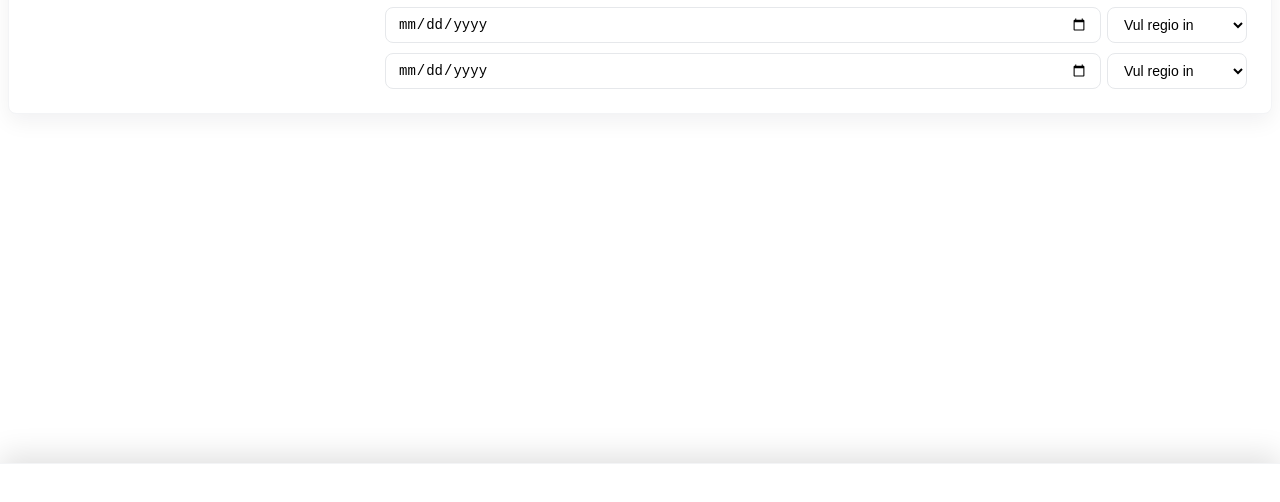
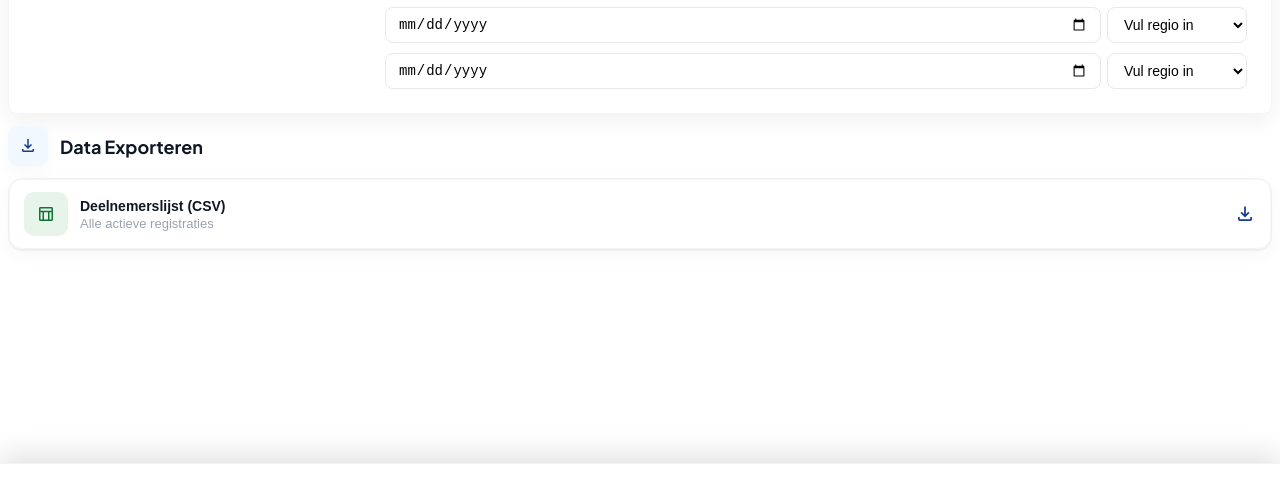
Before and after one commit to RickVerburg232906/Shadow-App, a website built with Vite: page admin-ui/beheer.html in a window 1280 px wide. Shown: the part 292-794 px from the top of the page. Built offline with nearby package versions, Linux system fonts and the light colour scheme.

Commit message:
Add data export UI section and styles
Introduces a new 'Data Exporteren' section in beheer.html with a button to export the participants list as CSV. Adds corresponding CSS styles for the export card and its elements to style.css. Also includes initialization of inschrijftafel.js in beheer.html.

```diff
--- a/admin-ui/beheer.html
+++ b/admin-ui/beheer.html
@@ -117,6 +117,30 @@
       </form>
     </div>
   </section>
+
+        <div class="export-hero-left card-divider" style="width: 100%;">
+          <div class="export-hero-icon" aria-hidden="true">
+            <span class="material-symbols-outlined">download</span>
+          </div>
+          <h3 class="export-hero-title">Data Exporteren</h3>
+          </div>
+    <section id="data-export" class="card export-card card-divider" aria-labelledby="export-title">
+      <div class="export-list">
+        <button id="export-csv" class="export-button" type="button" aria-label="Export deelnemerslijst (CSV)">
+          <div class="export-item-left">
+            <div class="export-item-icon" aria-hidden="true">
+              <span class="material-symbols-outlined">table_chart</span>
+            </div>
+            <div class="export-item-content">
+              <span class="export-item-title">Deelnemerslijst (CSV)</span>
+              <span class="export-item-sub">Alle actieve registraties</span>
+            </div>
+          </div>
+          <span class="material-symbols-outlined export-item-action">download</span>
+        </button>
+      </div>
+    </div>
+  </section>
 </main>
 <footer class="app-footer" role="contentinfo">
         <nav id="admin-bottom-nav" class="admin-bottom-nav" aria-hidden="true">
@@ -141,6 +165,10 @@
 </nav>
 </footer>
 <script type="module">
+  import { initInschrijftafel } from '../src/inschrijftafel.js';
+  initInschrijftafel();
+</script>
+<script type="module">
   import { initBeheer } from '../src/beheer.js';
   // initialize beheer UI (populate planned dates)
   initBeheer();
--- a/style.css
+++ b/style.css
@@ -187,7 +187,7 @@ body.app{
   width:100%;
 }
 .card{
-  background: var(--bg-light);
+  background: white;
   border: 1px solid rgba(243,244,246,1); /* gray-100 */
   border-radius: 0.5rem; /* rounded-lg smaller */
   padding: 0.75rem; /* compact p-3 */
@@ -245,6 +245,44 @@ body.app{
   .plan-rides-form{ align-items:stretch; }
   .date-row{ justify-content:space-between; }
   .form-actions{ justify-content:center; }
+}
+
+/* Data export card */
+.export-card{ padding:0; border-radius:14px; }
+.export-body{
+  display:flex;
+  flex-direction:column;
+  align-items:stretch;
+  gap:18px;
+  padding:20px 28px;
+}
+
+.export-hero{ display:flex; align-items:center; gap:12px; }
+.export-hero-left{ display:flex; align-items:center; gap:12px; }
+.export-hero-icon{ width:40px; height:40px; border-radius:10px; display:inline-flex; align-items:center; justify-content:center; background:#F2F8FF; color:var(--blue); box-shadow: 0 6px 18px rgba(16,24,40,0.03); }
+.export-hero-icon .material-symbols-outlined{ font-size:20px; }
+.export-hero-title{ margin:0; font-size:18px; font-weight:800; color:#0f1724; }
+
+.export-list{ display:block; width:100%; }
+.export-button{ width:100%; display:flex; align-items:center; justify-content:space-between; gap:12px; padding:12px 14px; background:#fff; border:1px solid rgba(243,244,246,1); border-radius:12px; box-shadow: 0 6px 20px rgba(16,24,40,0.04); cursor:pointer; transition: transform 120ms ease, border-color 120ms ease; }
+.export-button:active{ transform: translateY(1px); }
+.export-button:hover{ border-color: rgba(22,62,141,0.12); }
+.export-item-left{ display:flex; align-items:center; gap:12px; }
+.export-item-icon{ width:44px; height:44px; border-radius:10px; display:flex; align-items:center; justify-content:center; background:#E6F4EA; color:#137333; }
+.export-item-icon .material-symbols-outlined{ font-size:20px; }
+.export-item-content{ display:flex; flex-direction:column; align-items:flex-start; }
+.export-item-title{ font-size:14px; font-weight:700; color:#0f1724; }
+.export-item-sub{ font-size:13px; color:#9ca3af; margin-top:2px; }
+.export-item-action{ color: var(--blue); font-size:22px; }
+
+@media (min-width:760px){
+  .export-body{ flex-direction:row; align-items:center; justify-content:space-between; }
+  .export-actions{ justify-content:flex-end; }
+  /* on larger screens, ensure visual spacing remains consistent */
+}
+
+@media (max-width:520px){
+  .export-body{ padding:14px; }
 }
 
 .ride-date{
```
